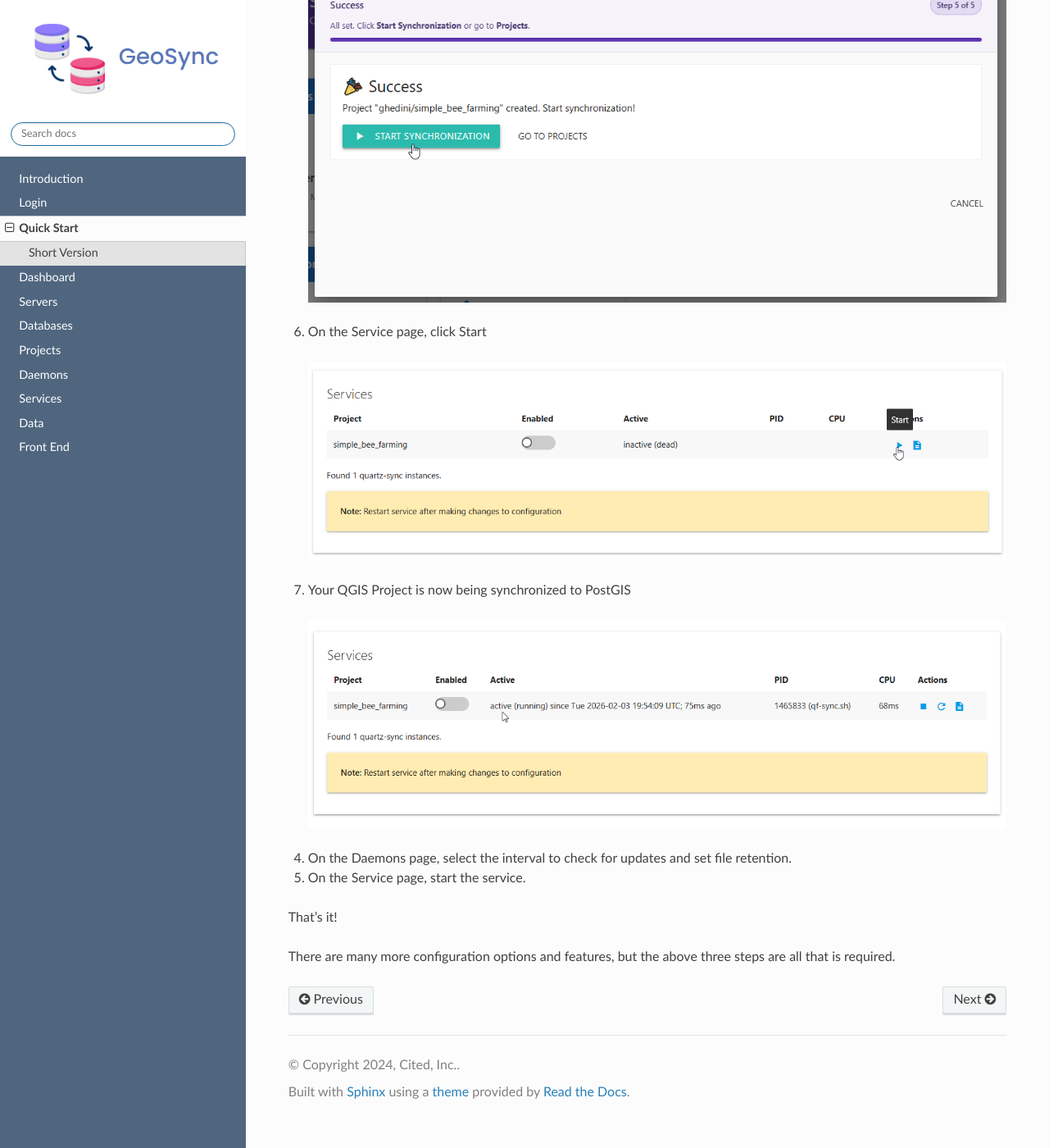
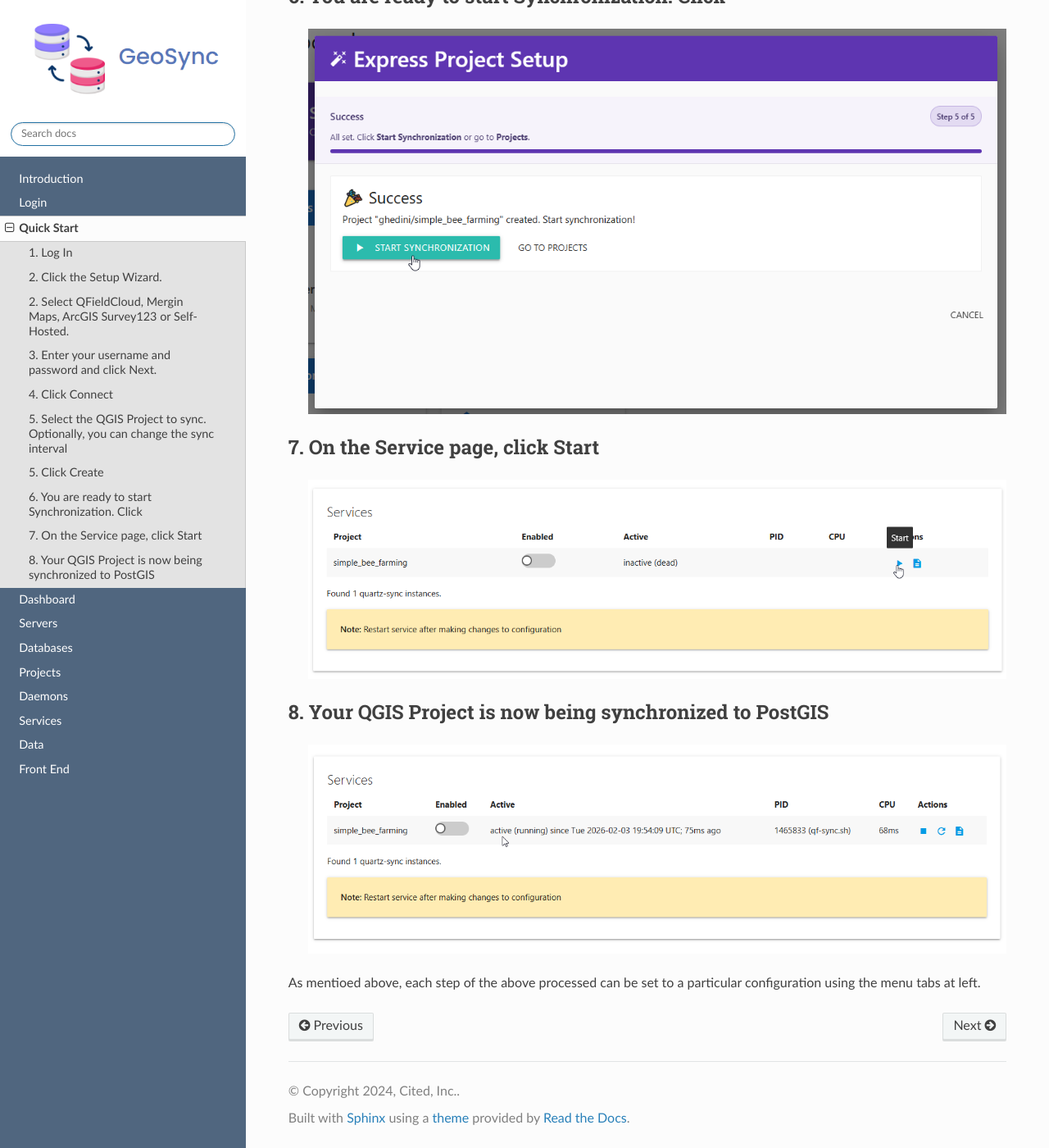
Before and after one commit to AcuGIS/GeoSync, a Sphinx documentation site: the page built from docs/source/quickstart.rst, in a window 1280 px wide and 1400 px high, scrolled down 4263 px. Shown: the whole window at 82% size. Built offline with Sphinx 7.4.7 and the Read the Docs theme 3.1.0, drawn with Linux system fonts in a browser that asks for light colours; some of the changed text lies outside the part shown.

Commit message:
Update quickstart.rst

```diff
--- a/docs/source/quickstart.rst
+++ b/docs/source/quickstart.rst
@@ -1,65 +1,64 @@
 
 Quick Start
-=====
+=============
+
+In the Quick Start below, we'll use the Wizard to quickly synchronize a new QGIS Project.
+
+Each step of this processed can be configured per project using the Database, Service, and Daemon menus.
+
+1. Log In
+------------
 
 Once logged in, click on the Administration link at top as shown below:
 
   .. image:: images/Quick-Start-1.png
 
 
-
-login.png
-
-
-
-
-
-Short Version
+2.  Click the Setup Wizard.
 ------------
-
-1.  Click the Setup Wizard.
 
   .. image:: images/Quick-Start-2.png
 
 2.  Select QFieldCloud, Mergin Maps, ArcGIS Survey123 or Self-Hosted.
+------------
 
   .. image:: images/Quick-Start-3.png
 
 3.  Enter your username and password and click Next.
+------------
 
   .. image:: images/Quick-Start-4.png
 
 
-3.  Click Connect
+4.  Click Connect
+------------
 
   .. image:: images/Quick-Start-5.png
 
-3.  Select the QGIS Project to sync.  Optionally, you can change the sync interval
+5.  Select the QGIS Project to sync.  Optionally, you can change the sync interval
+------------
 
   .. image:: images/Quick-Start-6.png
 
-4.  Click Create
+5.  Click Create
+------------
 
   .. image:: images/Quick-Start-8.png
 
-5.  You are ready to start Synchronization.  Click
+6.  You are ready to start Synchronization.  Click
+------------
 
   .. image:: images/Quick-Start-9.png
 
-6.  On the Service page, click Start
+7.  On the Service page, click Start
+------------
 
   .. image:: images/Quick-Start-9b.png
 
-7.  Your QGIS Project is now being synchronized to PostGIS
+8.  Your QGIS Project is now being synchronized to PostGIS
+------------
 
   .. image:: images/Quick-Start-11.png
 
 
-
-4.  On the Daemons page, select the interval to check for updates and set file retention.
-
-5.  On the Service page, start the service.
-
-That's it!
-
-There are many more configuration options and features, but the above three steps are all that is required.
+As mentioed above, each step of the above processed can be set to a particular configuration using the menu tabs at left.
```
